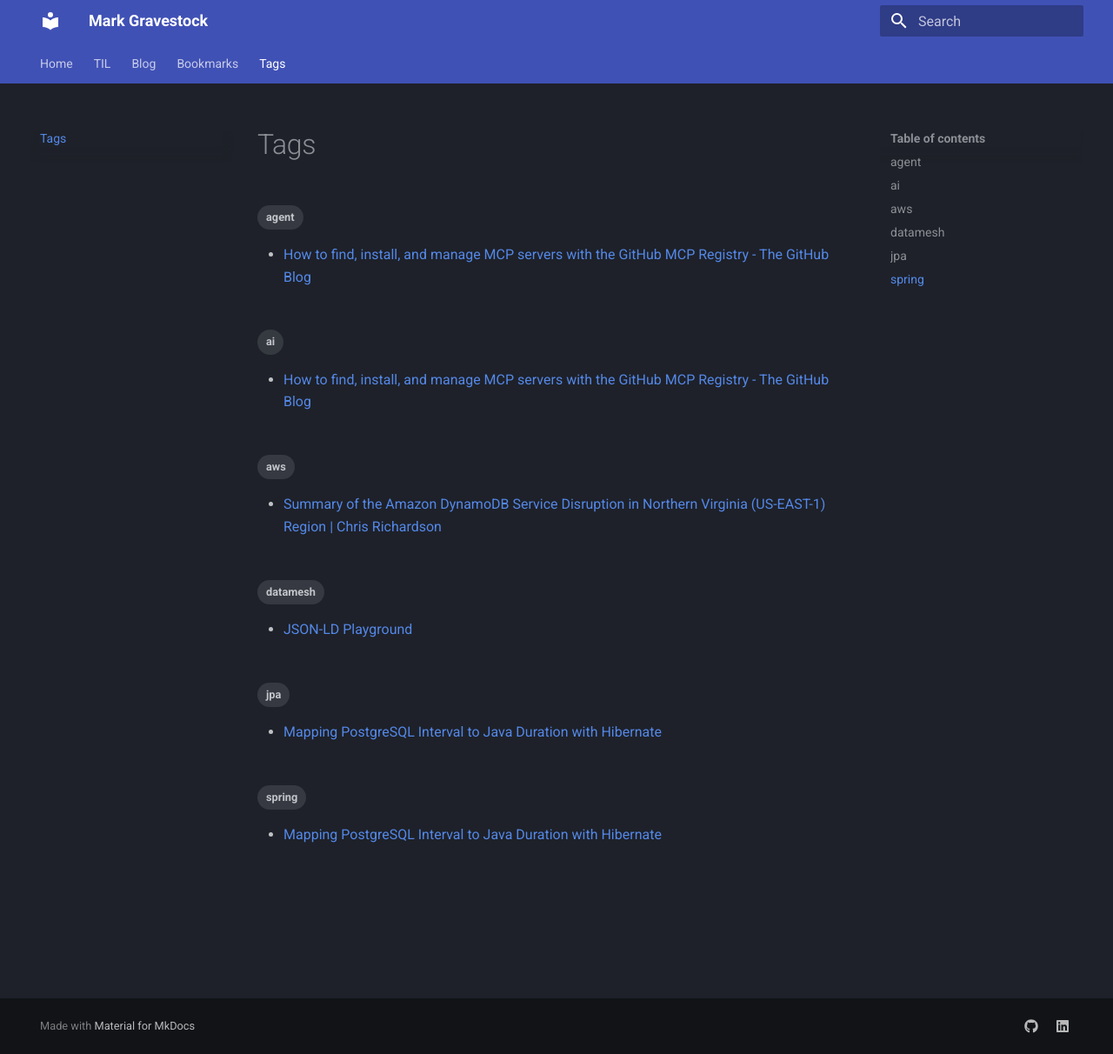
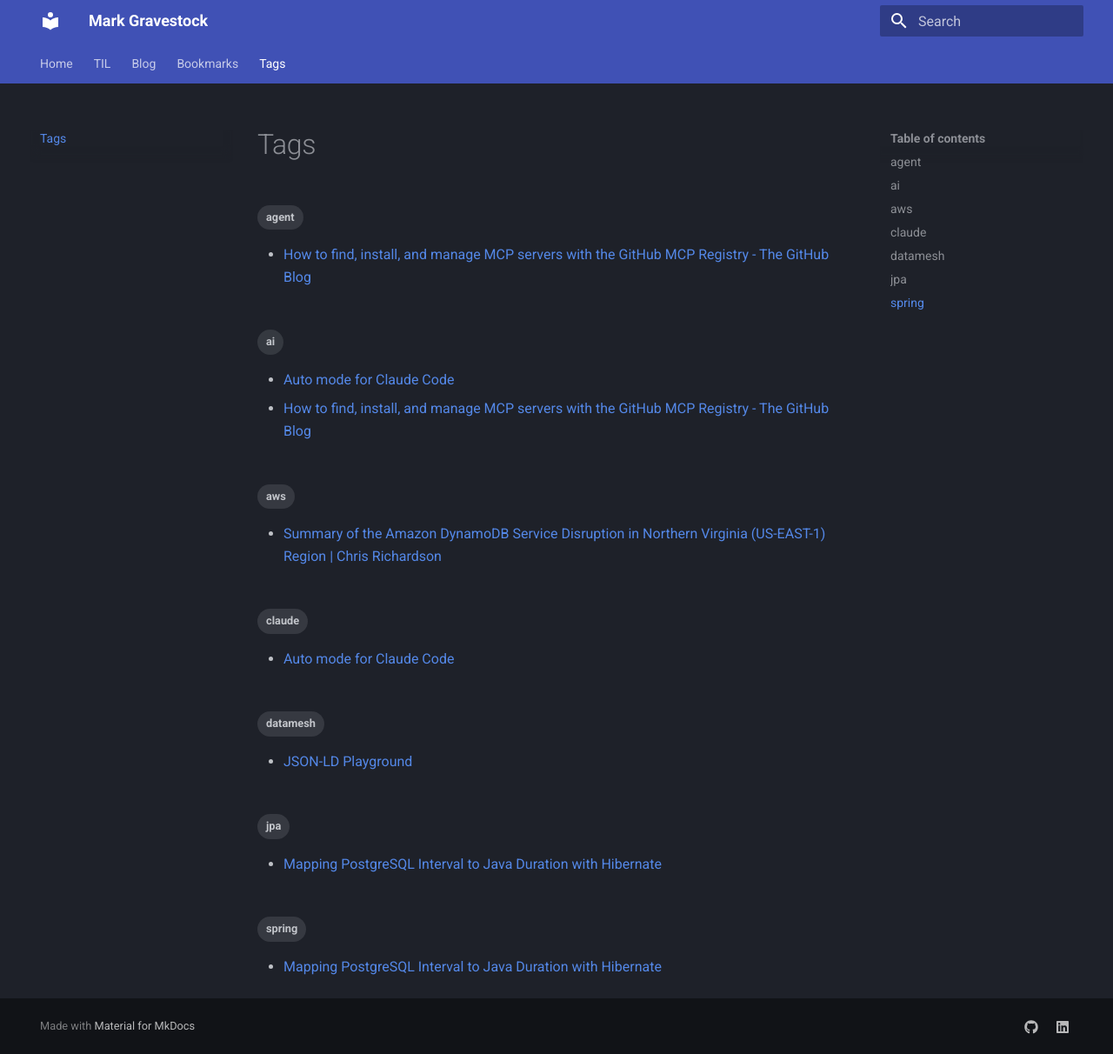
Before and after one commit to MarkGravestock/personal-site, an MkDocs documentation site: the page built from docs/tags.md, in a window 1280 px wide and 1212 px high. Shown: the whole window at 87% size. Built offline with MkDocs 1.6.1 and Material for MkDocs 9.7.7, drawn with Linux system fonts in a browser that asks for light colours.

Commit message:
chore: update bookmarks 2026-03-26

```diff
--- a/docs/bookmarks/index.md
+++ b/docs/bookmarks/index.md
@@ -8,6 +8,10 @@ A collection of useful things I've found on the web.
 ## March 2026
 
 <div class="grid cards" markdown>
+
+- **[Auto mode for Claude Code](posts/2026-03-25-auto-mode-for-claude-code.md)**
+
+    `#ai` `#claude` · simonwillison.net · 25 Mar
 
 - **[JetBrains names the debt AI agents leave behind - The New Stack](posts/2026-03-13-jetbrains-names-the-debt-ai-agents-leave-behind-th.md)**
 
--- /dev/null
+++ b/docs/bookmarks/posts/2026-03-25-auto-mode-for-claude-code.md
@@ -0,0 +1,13 @@
+---
+title: "Auto mode for Claude Code"
+date: 2026-03-25
+tags:
+  - ai
+  - claude
+---
+
+**[Auto mode for Claude Code](https://simonwillison.net/2026/Mar/24/auto-mode-for-claude-code/#atom-everything)**
+
+simonwillison.net · 25 Mar 2026
+
+> Claude has added a feature which has more permissive permission which are reviewed by an agent
```
